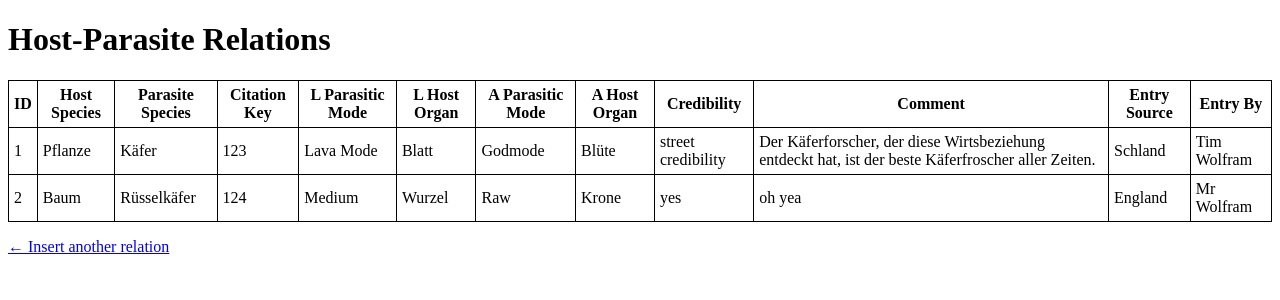
After one commit to twolfra/CurculioBase, a Flask app: page /relations in a window 1280 px wide. The commit adds this page. Shown: the top 300 px of the page. Run offline with Flask 3, Linux system fonts and the light colour scheme.

Commit message:
completed relations table

```diff
--- a/app/__init__.py
+++ b/app/__init__.py
@@ -1,10 +1,16 @@
 from flask import Flask
+from .models import db
 
 def create_app():
     app = Flask(__name__)
     app.config.from_pyfile('../config.py')
 
+    db.init_app(app)
+
     from .routes import main
     app.register_blueprint(main)
 
+    with app.app_context():
+        db.create_all()
+
     return app
--- a/app/routes.py
+++ b/app/routes.py
@@ -1,4 +1,5 @@
 from flask import Blueprint, render_template, request
+from .models import db, Relation
 
 main = Blueprint('main', __name__)
 
@@ -8,7 +9,27 @@ def index():
 
 @main.route('/submit', methods=['POST'])
 def submit():
-    host = request.form.get('host')
-    parasite = request.form.get('parasite')
-    # Here you'd insert into the database (we'll add this in a later step)
-    return f"Received: Host = {host}, Parasite = {parasite}"
+    data = {
+        'host_species_name': request.form.get('host'),
+        'parasite_species_name': request.form.get('parasite'),
+        'citation_key': request.form.get('citation_key'),
+        'L_parasitic_mode': request.form.get('L_parasitic_mode'),
+        'L_host_organ': request.form.get('L_host_organ'),
+        'A_parasitic_mode': request.form.get('A_parasitic_mode'),
+        'A_host_organ': request.form.get('A_host_organ'),
+        'credibility': request.form.get('credibility'),
+        'comment': request.form.get('comment'),
+        'entry_source': request.form.get('entry_source'),
+        'entry_by': request.form.get('entry_by'),
+    }
+
+    new_entry = Relation(**data)
+    db.session.add(new_entry)
+    db.session.commit()
+
+    return "Entry saved successfully!"
+
+@main.route('/relations')
+def relations():
+    all_relations = Relation.query.all()
+    return render_template('relations.html', relations=all_relations)
--- /dev/null
+++ b/app/templates/relations.html
@@ -0,0 +1,54 @@
+<!doctype html>
+<html>
+<head>
+    <title>Stored Host-Parasite Relations</title>
+    <style>
+        table, th, td {
+            border: 1px solid black;
+            border-collapse: collapse;
+            padding: 5px;
+        }
+    </style>
+</head>
+<body>
+    <h1>Host-Parasite Relations</h1>
+    <table>
+        <thead>
+            <tr>
+                <th>ID</th>
+                <th>Host Species</th>
+                <th>Parasite Species</th>
+                <th>Citation Key</th>
+                <th>L Parasitic Mode</th>
+                <th>L Host Organ</th>
+                <th>A Parasitic Mode</th>
+                <th>A Host Organ</th>
+                <th>Credibility</th>
+                <th>Comment</th>
+                <th>Entry Source</th>
+                <th>Entry By</th>
+            </tr>
+        </thead>
+        <tbody>
+            {% for r in relations %}
+            <tr>
+                <td>{{ r.interaction_id }}</td>
+                <td>{{ r.host_species_name }}</td>
+                <td>{{ r.parasite_species_name }}</td>
+                <td>{{ r.citation_key }}</td>
+                <td>{{ r.L_parasitic_mode }}</td>
+                <td>{{ r.L_host_organ }}</td>
+                <td>{{ r.A_parasitic_mode }}</td>
+                <td>{{ r.A_host_organ }}</td>
+                <td>{{ r.credibility }}</td>
+                <td>{{ r.comment }}</td>
+                <td>{{ r.entry_source }}</td>
+                <td>{{ r.entry_by }}</td>
+            </tr>
+            {% endfor %}
+        </tbody>
+    </table>
+
+    <p><a href="/">← Insert another relation</a></p>
+</body>
+</html>
--- a/config.py
+++ b/config.py
@@ -1 +1,7 @@
+import os
+
+basedir = os.path.abspath(os.path.dirname(__file__))
+
 SECRET_KEY = 'devkey'
+SQLALCHEMY_DATABASE_URI = 'sqlite:///' + os.path.join(basedir, 'weevil_data.db')
+SQLALCHEMY_TRACK_MODIFICATIONS = False
--- /dev/null
+++ b/requirements.txt
@@ -0,0 +1,2 @@
+flask
+flask-sqlalchemy
```
Also changed, not shown: app/models.py (+18 -0 lines), app/templates/insert_relation.html (+27 -0 lines), weevil_data.db (added).
